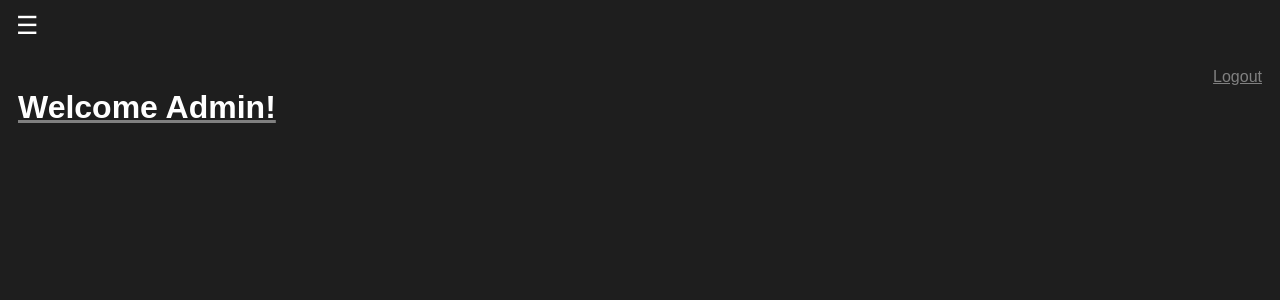
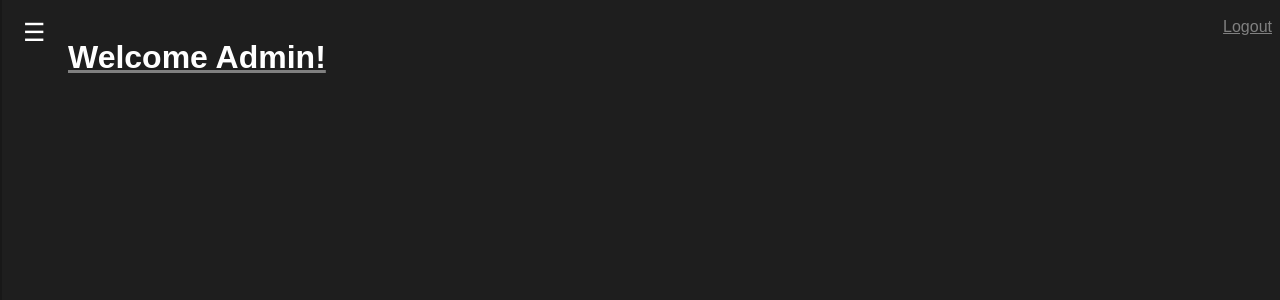
Before and after one commit to Natex15/LTO-Information-Management-System, a React (Vite) app in the folder client/: page /vehicles in a window 1280 px wide. Shown: the top 300 px of the page. Built offline with nearby package versions, Linux system fonts and the light colour scheme; sample sign-in values are in the browser's storage.

Commit message:
fix: sidebar menu design

```diff
--- a/client/src/components/Sidebar.css
+++ b/client/src/components/Sidebar.css
@@ -3,21 +3,34 @@
     border-color: transparent;
     color: white;
     font-size: 25px;
+    position: fixed;
+    top: 15px;
+    left: 15px;
+    z-index: 9999;
+    cursor: pointer;
 }
 
 .sidebar{
-    display: none;
+    display: block;
+    width: 0;
     color: white;
+    position: fixed;
+    top: 0;
+    bottom: 0;
+    left: 0;
+    background-color: #1e1e1e;
+    overflow-x: hidden;
+    border-right: 2px solid #181818;
+    z-index: 2;
 }
 
 .open {
-    display: block;
-    height: 100%;
     width: 160px;
-    position: fixed;
-    z-index: 1;
-    top: 0;
-    left: 0;
-    background-color: #1e1e1e;
-    overflow-x: hidden;
+    border-right: 2px solid #181818;
+    padding-top: 50px;
 }
+
+.main-content {
+    padding-left: 60px;
+    padding-top: 10px;
+}
--- a/client/src/pages/Dashboard.css
+++ b/client/src/pages/Dashboard.css
@@ -2,17 +2,14 @@
     font-family: Arial, Helvetica, sans-serif;
     display: flex;
     justify-content: space-between;
-    margin-top: 25px;
 }
 
 .greeting {
     text-decoration: underline;
     text-decoration-color: gray;
     color: white;
-    margin-left: 10px;
 }
 
 #logout-button {
-    margin-right: 10px;
     color: gray;
 }
```
